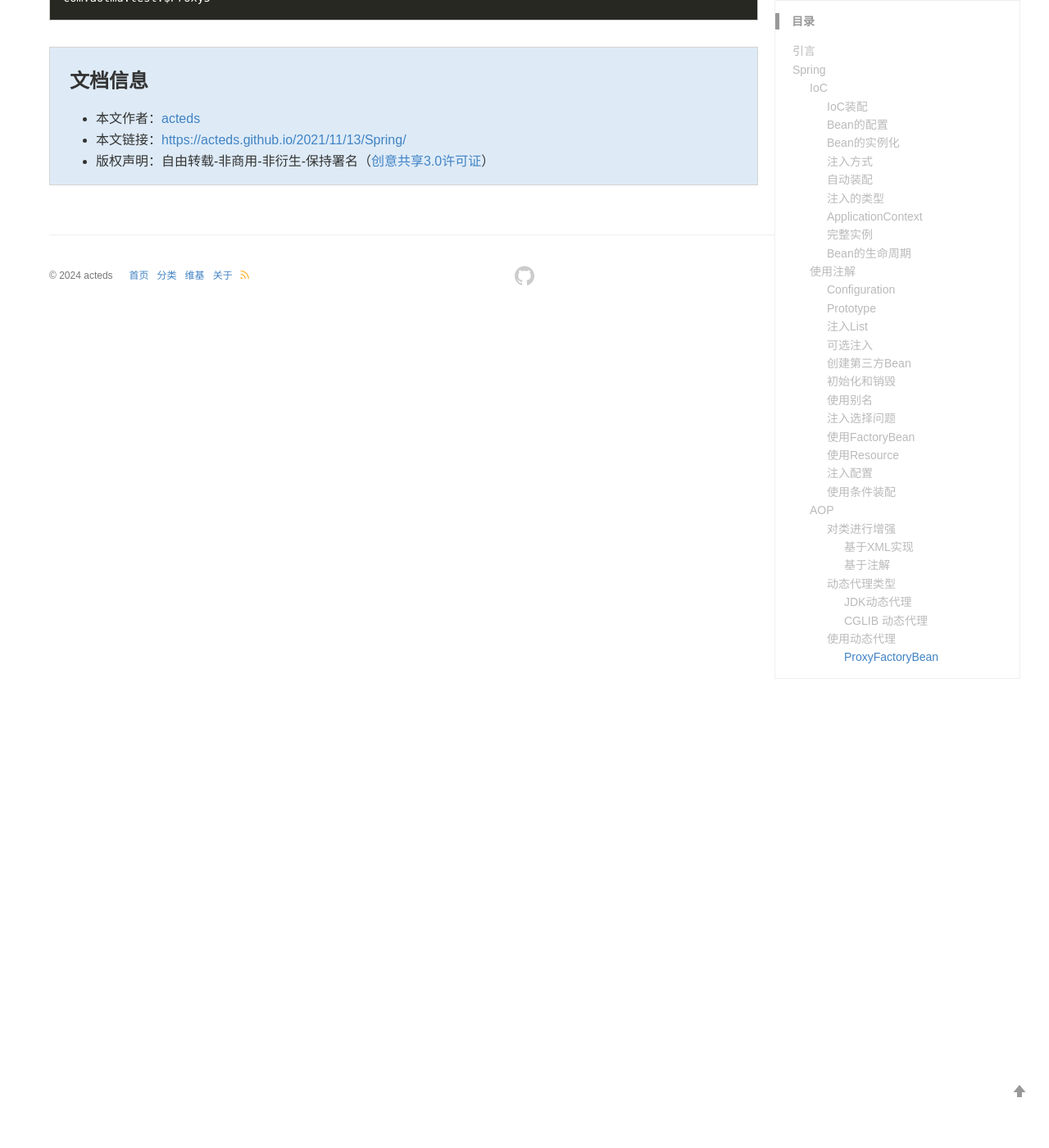
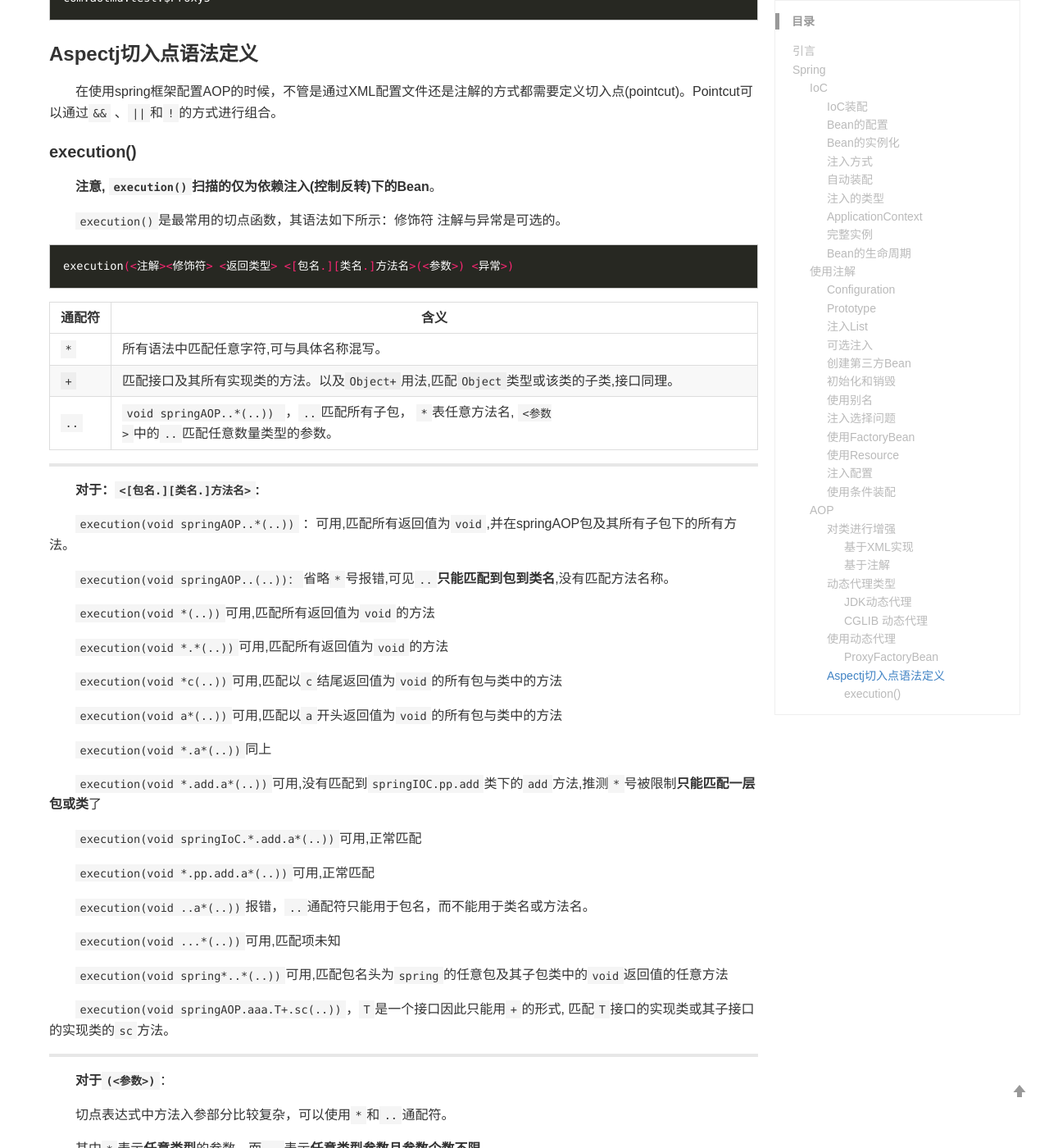
Before and after one commit to acteds/acteds.github.io, a Jekyll site: the page built from _posts/2021-11-13-Spring.md, in a window 1280 px wide and 1400 px high, scrolled down 49447 px. Shown: the whole window at 82% size. Built offline with Jekyll 4.4.1, drawn with Linux system fonts in a browser that asks for light colours; some of the changed text lies outside the part shown.

Commit message:
切入点

````diff
--- a/_posts/2021-11-13-Spring.md
+++ b/_posts/2021-11-13-Spring.md
@@ -2238,3 +2238,111 @@
 后置通知->环绕通知后
 com.aotmd.test.$Proxy5
 ```
+
+### Aspectj切入点语法定义
+
+在使用spring框架配置AOP的时候，不管是通过XML配置文件还是注解的方式都需要定义切入点(pointcut)。Pointcut可以通过`&&` 、`||`和`!`的方式进行组合。
+
+#### execution()
+
+**注意, `execution()`扫描的仅为依赖注入(控制反转)下的Bean**。
+
+`execution()`是最常用的切点函数，其语法如下所示：修饰符 注解与异常是可选的。
+
+```java
+execution(<注解><修饰符> <返回类型> <[包名.][类名.]方法名>(<参数>) <异常>)
+```
+
+| 通配符 | **含义**                                                     |
+| ------ | ------------------------------------------------------------ |
+| `*`    | 所有语法中匹配任意字符,可与具体名称混写。                    |
+| `+`    | 匹配接口及其所有实现类的方法。以及`Object+`用法,匹配`Object`类型或该类的子类,接口同理。 |
+| `..`   | `void springAOP..*(..)) `，`..`匹配所有子包， `*`表任意方法名, `<参数>`中的`..`匹配任意数量类型的参数。 |
+
+------
+
+**对于：`<[包名.][类名.]方法名>`:**
+
+`execution(void springAOP..*(..))` ：可用,匹配所有返回值为`void`,并在springAOP包及其所有子包下的所有方法。
+
+`execution(void springAOP..(..))：`省略`*`号报错,可见`..`**只能匹配到包到类名**,没有匹配方法名称。
+
+`execution(void *(..))`可用,匹配所有返回值为`void`的方法
+
+`execution(void *.*(..))`可用,匹配所有返回值为`void`的方法
+
+`execution(void *c(..))`可用,匹配以`c`结尾返回值为`void`的所有包与类中的方法
+
+`execution(void a*(..))`可用,匹配以`a`开头返回值为`void`的所有包与类中的方法
+
+`execution(void *.a*(..))`同上
+
+`execution(void *.add.a*(..))`可用,没有匹配到`springIOC.pp.add`类下的`add`方法,推测`*`号被限制**只能匹配一层包或类**了
+
+`execution(void springIoC.*.add.a*(..))`可用,正常匹配
+
+`execution(void *.pp.add.a*(..))`可用,正常匹配
+
+`execution(void ..a*(..))`报错，`..`通配符只能用于包名，而不能用于类名或方法名。
+
+`execution(void ...*(..))`可用,匹配项未知
+
+`execution(void spring*..*(..))`可用,匹配包名头为`spring`的任意包及其子包类中的`void`返回值的任意方法
+
+`execution(void springAOP.aaa.T+.sc(..))`，`T`是一个接口因此只能用`+`的形式, 匹配`T`接口的实现类或其子接口的实现类的`sc`方法。
+
+------
+
+**对于`(<参数>)`**：
+
+切点表达式中方法入参部分比较复杂，可以使用`*`和`..`通配符。
+
+其中`*`表示**任意类型**的参数，而`..`表示**任意类型参数且参数个数不限**。
+
+如果方法中的入参类型是`java.lang`包下的类，可以直接使用类名，否则**必须使用全限定类名**，如`joke(java.util.List,int)`。
+
+`execution(* *(String,..))`匹配第一个参数为`String`的所有方法,**包括只有一个`String`参数**
+
+`execution(void *(String,*))`匹配第一个参数为`String`,第二个为任意的所有方法,**限定参数个数为2**。
+
+`execution(void *(..,String,..))`匹配参数带`String`类型的所有方法
+
+`execution(void *(Object+))`匹配`Object`类型或该类的子类,限定参数为1
+
+`execution(void *(Object))`**只**匹配`Object`类型,限定参数为1
+
+`execution(void *(springAOP.aaa.T+))`匹配`T`接口或接口的实现类,以及继承`T`接口的其他接口与实现类。
+
+------
+
+**对于`<异常>`：**
+
+`execution(void *(..)throws java.lang.IllegalArgumentException)`匹配**带**这个异常的方法
+
+`execution(void *(..)throws java.lang.IllegalArgumentException,java.lang.ArrayIndexOutOfBoundsException`匹配**带**这两个异常的方法
+
+`execution(void *(..)throws Exception+)`同理,匹配该异常,**以及该异常下的所有子异常**
+
+`execution(void *(..)throws Exception,java.lang.IllegalArgumentException)`**多个异常无位置关系**
+
+------
+
+**对于`<注解>`：**
+
+`execution(@java.lang.Override * *(..))`没有实验过
+
+------
+
+**对于`<修饰符>`：**
+
+`execution(private * *(..))`无效,因为无法**直接**在外部调用该方法
+
+`execution(protected * *(..))`没有问题,**直接**访问该方法可以匹配,通过该方法所在类的其他方法**间接访问无法起作用**
+
+`execution(protected+ * *(..))`**无法使用**`+`,报错,情理之中。
+
+------
+
+**对于`<返回类型>`：**
+
+`execution(Object+ *(..))`同样,具有匹配`Object`类型或该类的子类,返回值`String`会被匹配。
````
